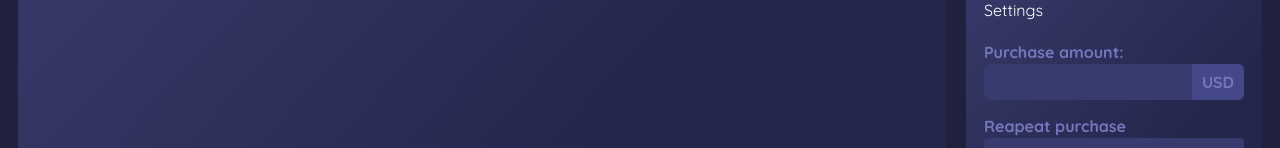
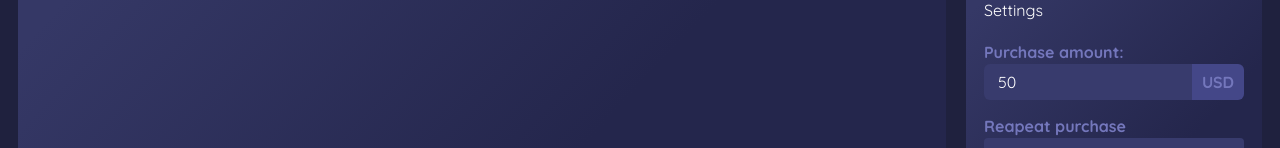
Before and after one commit to krasenDimitrov90/dca-calculator, a React (Create React App) app in the folder front-end/: page / in a window 1280 px wide. Shown: the part 210-358 px from the top of the page. Built offline with nearby package versions, Linux system fonts and the light colour scheme.

Commit message:
[FE] making the Input component to be controlled

```diff
--- a/front-end/src/App.js
+++ b/front-end/src/App.js
@@ -5,7 +5,6 @@ import * as Pages from './pages/index';
 const App = () => {
     return (
         <>
-            {/* <h1>Bitcoin Price Calculator</h1> */}
             <Pages.Calculator />
         </>
     );
--- a/front-end/src/UI/Input/Input.js
+++ b/front-end/src/UI/Input/Input.js
@@ -2,12 +2,25 @@ import React from 'react';
 
 import './Input.styles.css';
 
-export const Input = React.memo(({ label, name, type, inputDescription, required = false }) => {
+export const Input = React.memo(({ initialValue, label, name, min, inputDescription }) => {
+
+    const [value, setValue] = React.useState(initialValue);
+
+    const onChange = (e) => {
+        let inputValue = e.target.value;
+        // Remove non-digit characters using a regular expression
+        inputValue = inputValue.replace(/\D/g, '');
+
+        if (inputValue.length > 10) return;
+        if (inputValue <= 1) inputValue = 1;
+        setValue(inputValue);
+    };
+
     return (
         <div>
             <label htmlFor={name} className='font-bold text-app-text-secondary '>{label}</label>
             <div className='flex'>
-                <input type={type} name={name} min={1} required={required}
+                <input onChange={onChange} value={value} name={name} min={min}
                     className='app-input'
                 />
                 <div className='py-app-s px-app-sm bg-app-purple-third font-bold text-app-text-secondary rounded-r-app-s flex justify-center'>
--- a/front-end/src/components/SettingsNavigation/SettingsNavigation.js
+++ b/front-end/src/components/SettingsNavigation/SettingsNavigation.js
@@ -69,7 +69,7 @@ export const SettingsNavigation = React.memo(() => {
     };
 
     return (
-        <div className='settings-navigation-container custom-gradient-secondary'>
+        <div className='custom-gradient-secondary flex flex-col p-app-lg rounded-app-s'>
             <div className='flex mb-app-lg text-app-text-primary'>
                 <p>Settings</p>
             </div>
@@ -80,6 +80,8 @@ export const SettingsNavigation = React.memo(() => {
                     label='Purchase amount:'
                     type='number'
                     inputDescription={currency}
+                    initialValue={50}
+                    min={1}
 
                 />
                 {
--- a/front-end/src/components/SettingsNavigation/SettingsNavigation.styles.css
+++ b/front-end/src/components/SettingsNavigation/SettingsNavigation.styles.css
@@ -1,3 +1,3 @@
-.settings-navigation-container {
+/* .settings-navigation-container {
     @apply flex flex-col p-app-lg rounded-app-s;
-}
+} */
```
